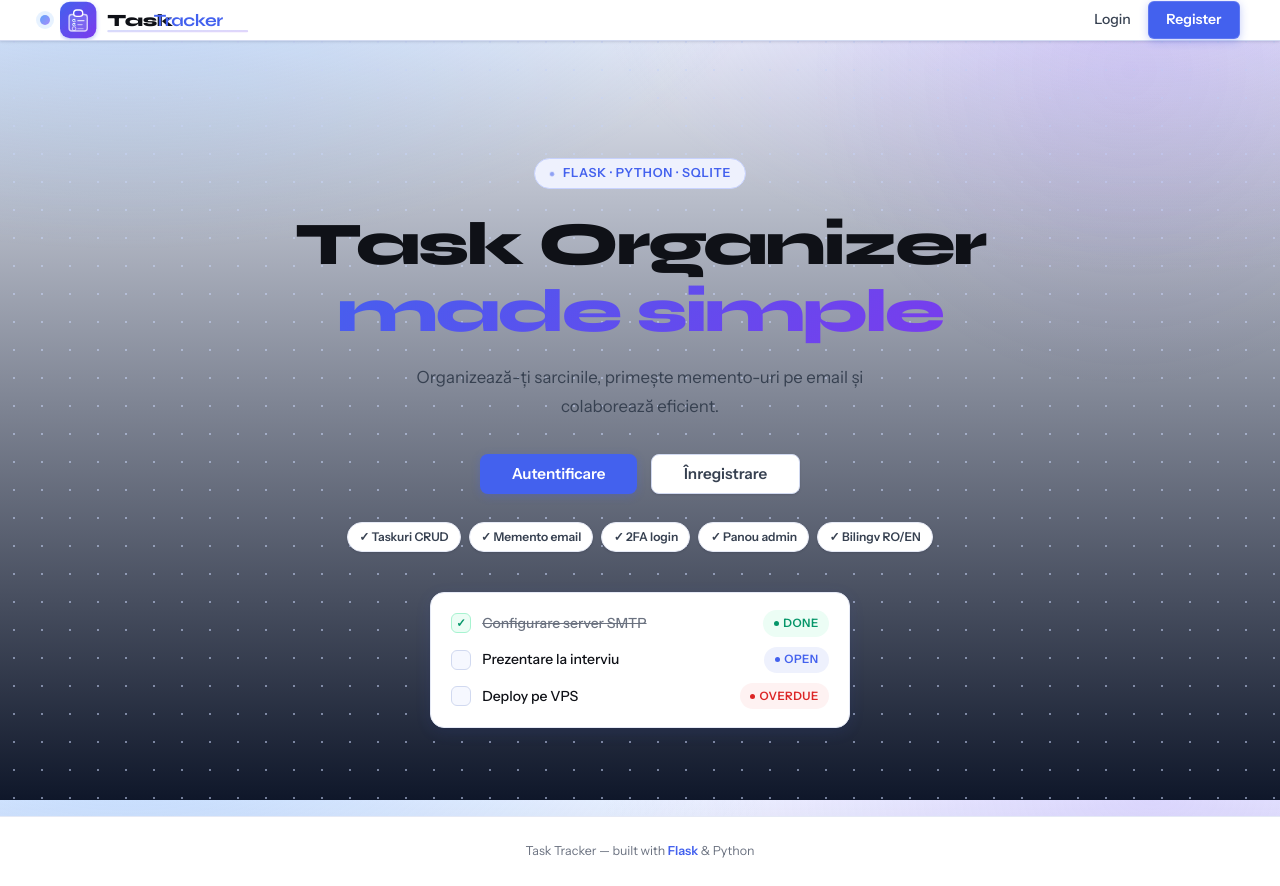
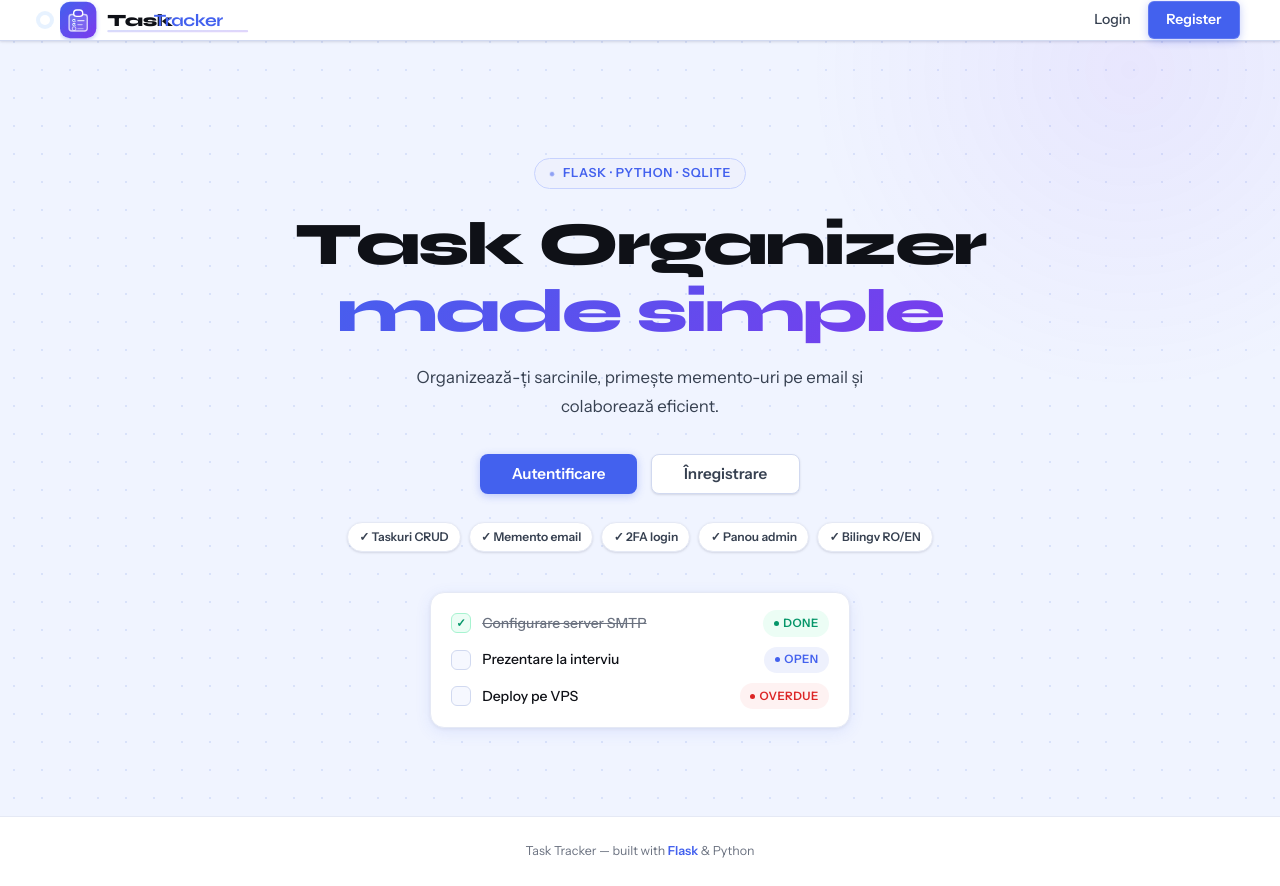
Before and after one commit to miclauscatalin/flask-demo, a Flask app: page / in a window 1280 px wide. Run offline with Flask 3, Linux system fonts and the light colour scheme.

Commit message:
fix: remove dark :root and body overrides from styles.css

```diff
--- a/static/styles.css
+++ b/static/styles.css
@@ -1,36 +1,8 @@
-:root{
-  --bg: #0b1220;
-  --bg2:#0f172a;
-  --surface: rgba(255,255,255,.06);
-  --surface2: rgba(255,255,255,.10);
-  --card: rgba(255,255,255,.08);
-  --border: rgba(255,255,255,.14);
-  --text: rgba(255,255,255,.92);
-  --muted: rgba(255,255,255,.68);
-
-  --brand: #60a5fa;
-  --brand2:#a78bfa;
-  --ok:#22c55e;
-  --err:#ef4444;
-
-  --radius: 18px;
-  --shadow: 0 18px 45px rgba(0,0,0,.35);
-  --shadow2: 0 10px 25px rgba(0,0,0,.25);
-
-  --font: ui-sans-serif, system-ui, -apple-system, Segoe UI, Roboto, Arial;
-}
+/* :root mutat în base.html — variabilele se definesc acolo */
 
 *{ box-sizing: border-box; }
 html, body { height: 100%; }
-body{
-  margin:0;
-  font-family: var(--font);
-  color: var(--text);
-  background:
-    radial-gradient(1200px 600px at 10% -10%, rgba(96,165,250,.35), transparent 55%),
-    radial-gradient(1000px 500px at 90% 0%, rgba(167,139,250,.28), transparent 55%),
-    linear-gradient(180deg, var(--bg), var(--bg2));
-}
+/* body background mutat în base.html */
 
 a{ color: inherit; text-decoration: none; }
 a:hover{ opacity: .92; }
@@ -52,9 +24,7 @@ a:hover{ opacity: .92; }
   justify-content: space-between;
   gap: 12px;
 
-  background: rgba(10, 16, 30, .72);
-  backdrop-filter: blur(12px);
-  border-bottom: 1px solid rgba(255,255,255,.10);
+  /* nav background mutat în base.html */
 }
 
 .brand{
```
